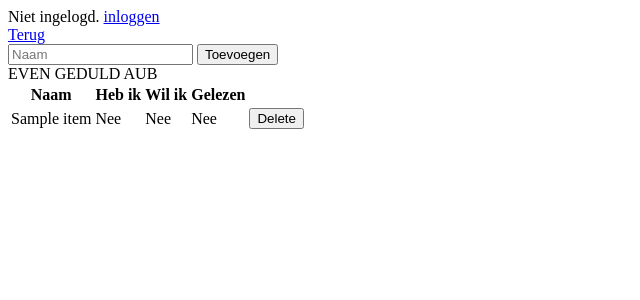
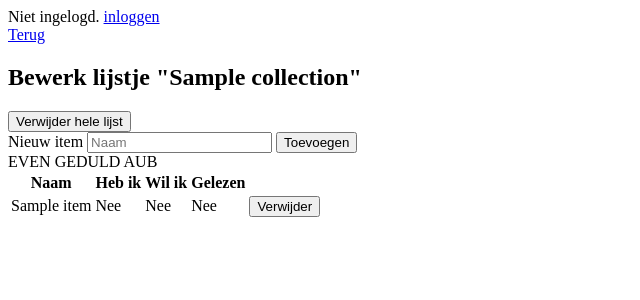
Before and after one commit to apie/teverzamelen, a Flask app: template web/templates/view_collection.html in a window 1280 px wide. Shown: the top 300 px of the page, without its empty margins (0-640 px from the left). Run offline with Flask 2, Linux system fonts and the light colour scheme; the template is opened without the code that fills it: most values are stand-ins (such as "Sample title", 1, 10 or a date in 2020); parts of the project's set-up code (start-up, migrations or seed data) failed here and were passed over.

Commit message:
modify collection

```diff
--- a/web/app.py
+++ b/web/app.py
@@ -3,7 +3,7 @@
 
 import flask
 import flask_sqlalchemy
-from flask import redirect, url_for, request, send_from_directory, render_template, render_template_string
+from flask import redirect, url_for, request, send_from_directory, render_template, render_template_string, Response
 from flask_mail import Mail
 from flask_security import SQLAlchemyUserDatastore
 from flask_security.models import fsqla_v2 as fsqla
@@ -114,13 +114,41 @@
     collections = Collection.query.filter_by(public=True)
     return render_template('public_index.html', title='Gedeelde lijstjes', collections=collections)
 
+@app.route('/public/collection/<id>')
+def view_public_collection(id):
+    collection = Collection.query.filter_by(public=True, id=id).first_or_404()
+    items = Item.query.filter_by(collection=collection)
+    # TODO speciaal template gebruiken
+    return render_template('view_collection.html', title='Bekijk gedeeld lijstje', items=items, collection=collection)
 
-@app.route('/collection/<id>')
+def delete_collection(collection):
+    Item.query.filter_by(collection=collection).delete()
+    Collection.query.filter_by(id=collection.id).delete()
+    db.session.commit()
+    return '<a href="/">back</a>'
+
+def patch_collection(collection):
+    field = request.environ['HTTP_HX_TRIGGER_NAME']
+    val = getattr(collection, field)
+    if isinstance(val, bool):
+        newval = not val
+        retval = 'Ja' if newval else 'Nee'
+    else:
+        raise Exception('Not implemented')
+    Collection.query.filter_by(id=collection.id).update({field: newval})
+    db.session.commit()
+    return retval
+
+@app.route('/collection/<id>', methods=['GET', 'DELETE', 'PATCH'])
 @auth_required()
 def view_collection(id):
-    collection = Collection.query.filter_by(user=current_user, id=id).first()
+    collection = Collection.query.filter_by(user=current_user, id=id).first_or_404()
+    if request.method == 'DELETE':
+        return delete_collection(collection)
+    elif request.method == 'PATCH':
+        return patch_collection(collection)
     items = Item.query.filter_by(collection=collection)
-    return render_template('view_collection.html', title='Bewerk lijstje', items=items, collection_id=collection.id)
+    return render_template('view_collection.html', title='Bewerk lijstje', items=items, collection=collection)
 
 
 @app.route('/copy_collection/<id>', methods=['POST'])
--- a/web/templates/index.html
+++ b/web/templates/index.html
@@ -7,7 +7,7 @@
     {% if current_user.email %}
         <p>
             <a href="/public">Gedeelde lijstjes bekijken</a>.
-            <!-- TODO gedeelde lijstjes ook op frontpage? -->
+            <!-- TODO details van gedeelde lijstjes ook op frontpage? -->
         </p>
         <h2>Jouw lijstjes</h2>
         <form method="post" action="/api/collection">
@@ -24,8 +24,8 @@
             <tbody>
             {% for collection in collections %}
                 <tr>
-                    <td><a href="/collection/{{collection.id}}">{{ collection.name }}</a></td>
-                    <td>{{'Ja' if collection.public else 'Nee'}}</td>
+                    <td><a href="/collection/{{collection.id}}">{{ collection.name }} ({{ collection.items.count() }})</a></td>
+                    <td hx-patch='/collection/{{collection.id}}' name='public'>{{'Ja' if collection.public else 'Nee'}}</td>
                 </tr>
             {% endfor %}
             </tbody>
--- a/web/templates/item_tr.html
+++ b/web/templates/item_tr.html
@@ -4,6 +4,5 @@
     <td hx-patch='/item/{{item.id}}' name='owned'>{{'Ja' if item.owned else 'Nee'}}</td>
     <td hx-patch='/item/{{item.id}}' name='want'>{{'Ja' if item.want else 'Nee'}}</td>
     <td hx-patch='/item/{{item.id}}' name='read'>{{'Ja' if item.read else 'Nee'}}</td>
-    <td><button class="btn btn-danger" hx-delete="/item/{{item.id}}"
-        hx-confirm="Weet je het zeker?" hx-target="closest tr" hx-swap="outerHTML swap:1s">Delete</button></td>
+    <td><button class="btn btn-danger" hx-delete="/item/{{item.id}}" hx-confirm="Weet je het zeker?" hx-target="closest tr" hx-swap="outerHTML swap:1s">Verwijder</button></td>
 </tr>
--- a/web/templates/public_index.html
+++ b/web/templates/public_index.html
@@ -5,7 +5,6 @@
 <table id="public_table">
     <thead>
         <tr>
-            <!-- TODO doorklikken naar details van lijstje -->
             <th>Verzameling</th>
             <th>Gebruiker</th>
             {% if current_user.email %}<th>Kopiëren</th>{% endif %}
@@ -14,7 +13,7 @@
     <tbody>
     {% for collection in collections %}
         <tr>
-            <td>{{ collection.name }} ({{ collection.items.count() }})</td>
+            <td><a href="/public/collection/{{collection.id}}">{{ collection.name }}</a> ({{ collection.items.count() }})</td>
             <td>{{ collection.user.email }}</td>
             <!-- TODO beter om gewoon redirect te volgen ipv swap -->
             {% if current_user.email %}<td><button hx-post="/copy_collection/{{collection.id}}" hx-target="body">Maak kopie</a></td>{% endif %}
--- a/web/templates/view_collection.html
+++ b/web/templates/view_collection.html
@@ -1,10 +1,13 @@
 {% extends "base.html" %}
 {% block body %}
 <a href="/">Terug</a>
+<h2>Bewerk lijstje "{{collection.name}}"</h2>
+<!-- TODO geen swap maar gewoon redirect doen -->
+<button class="btn btn-danger" hx-delete="/collection/{{collection.id}}" hx-confirm="Weet je het zeker?" hx-target="body" hx-swap="swap:1s">Verwijder hele lijst</button>
 
-<!-- TODO remove collection -->
 <form hx-post="/item/new" hx-target="#collection_table_body" hx-swap="afterbegin">
-    <input type="hidden" name="collection_id" value="{{collection_id}}">
+    <label for="name">Nieuw item</label>
+    <input type="hidden" name="collection_id" value="{{collection.id}}">
     <input type="text" name="name" placeholder="Naam" required>
     <input type="submit" value="Toevoegen">
 </form>
@@ -20,7 +23,6 @@
         <th>Gelezen</th>
         <!-- TODO rating column Rating -->
         <!-- TODO uitgavejaar -->
-        <!-- TODO delen -->
     </tr>
     </thead>
     <tbody id="collection_table_body" >
```
Also changed, not shown: web/add_defaults.py (+4 -3 lines).
